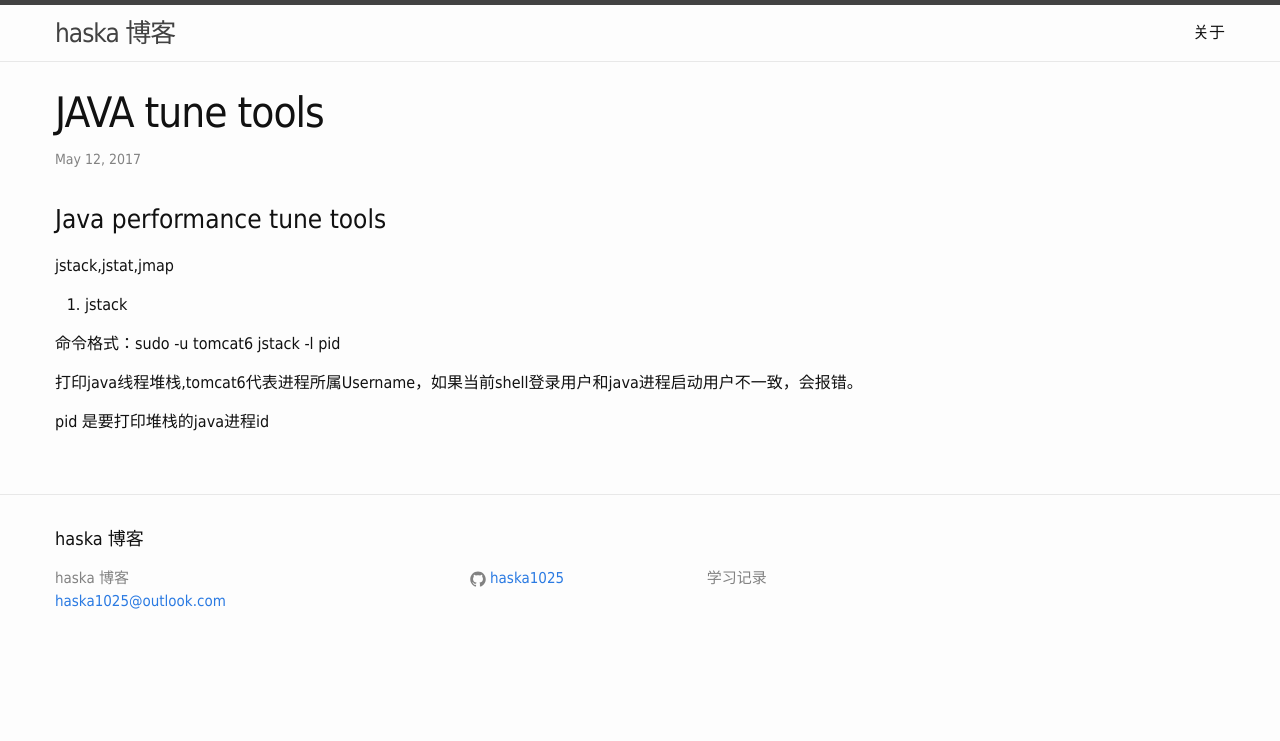
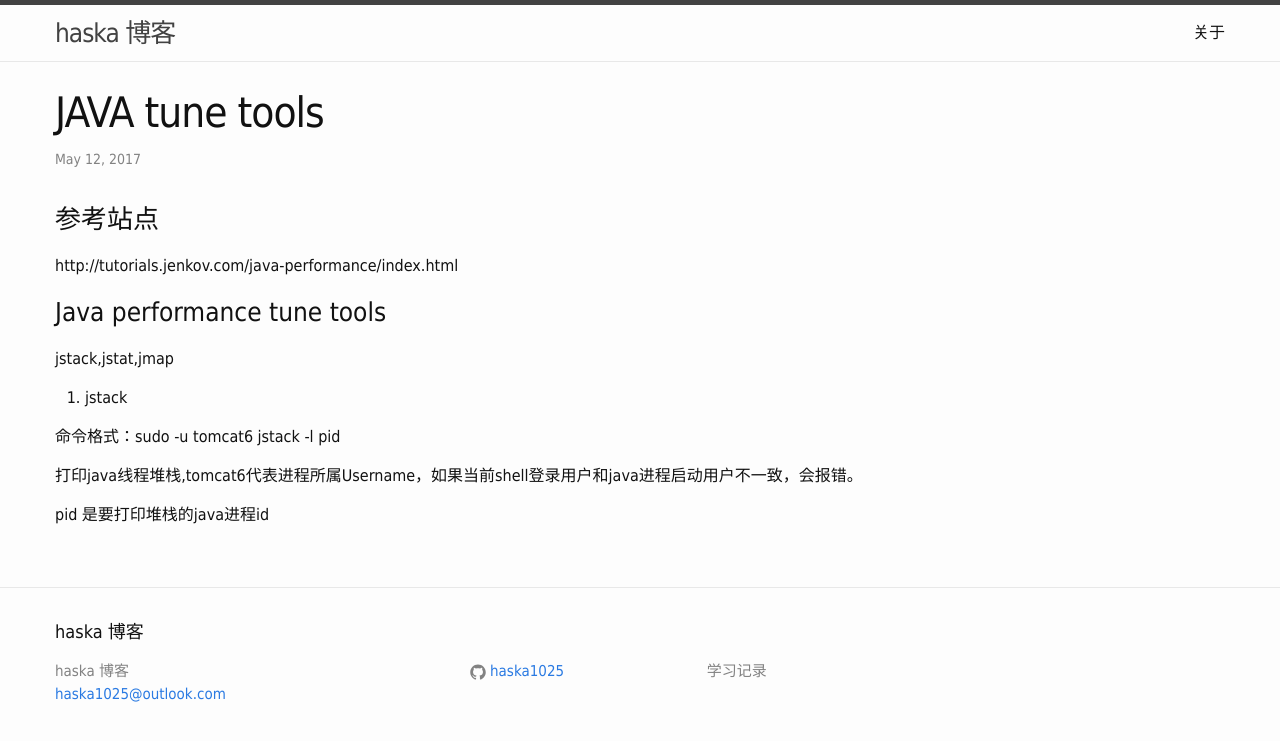
Before and after one commit to haska1025/haska1025.github.io, a Jekyll site: the page built from _posts/2017-05-12-java_tune_tools.md, in a window 1280 px wide. Shown: the top 741 px of the page. Built offline with Jekyll 4.4.1, drawn with Linux system fonts in a browser that asks for light colours.

Commit message:
Update 2017-05-12-java_tune_tools.md

```diff
--- a/_posts/2017-05-12-java_tune_tools.md
+++ b/_posts/2017-05-12-java_tune_tools.md
@@ -4,6 +4,9 @@ title:  "JAVA tune tools"
 date:   2017-05-12 16:47:53
 categories: java
 ---
+### 参考站点
+
+http://tutorials.jenkov.com/java-performance/index.html
 
 ### Java performance tune tools
 
```
